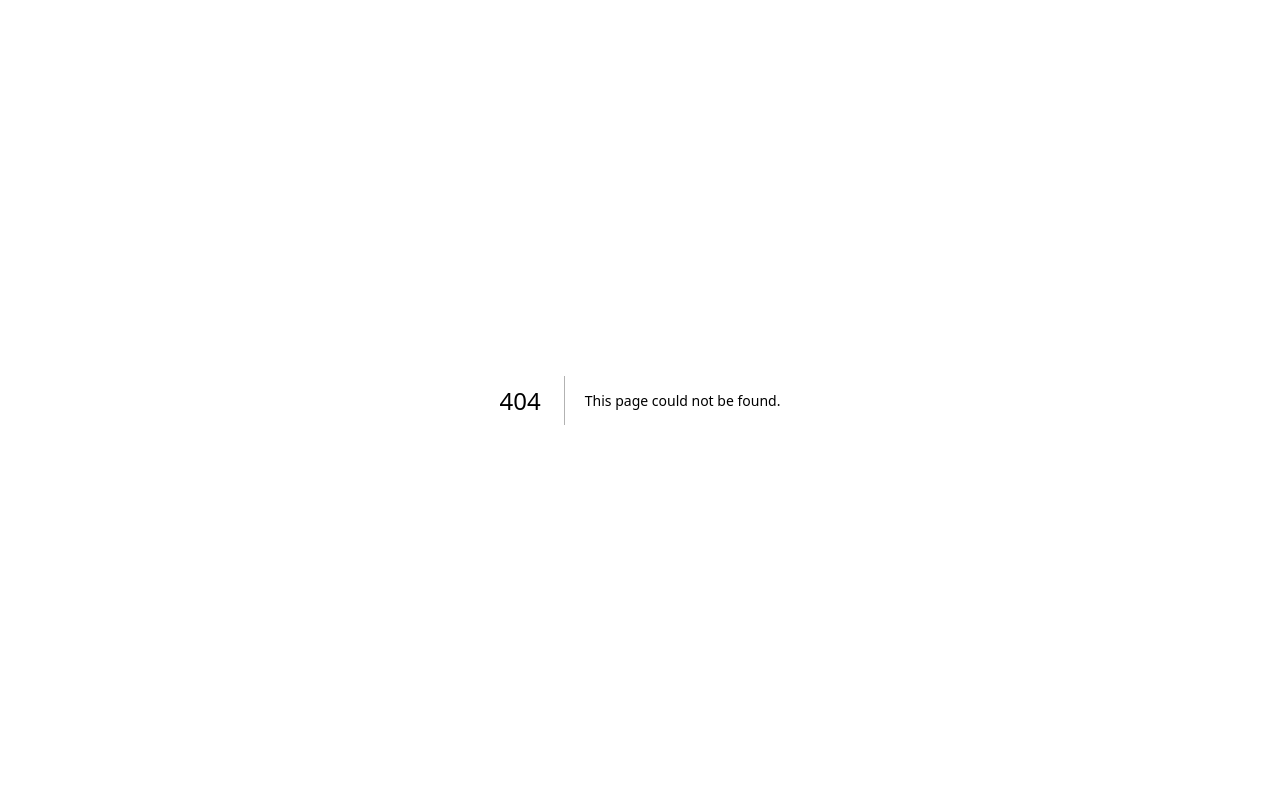
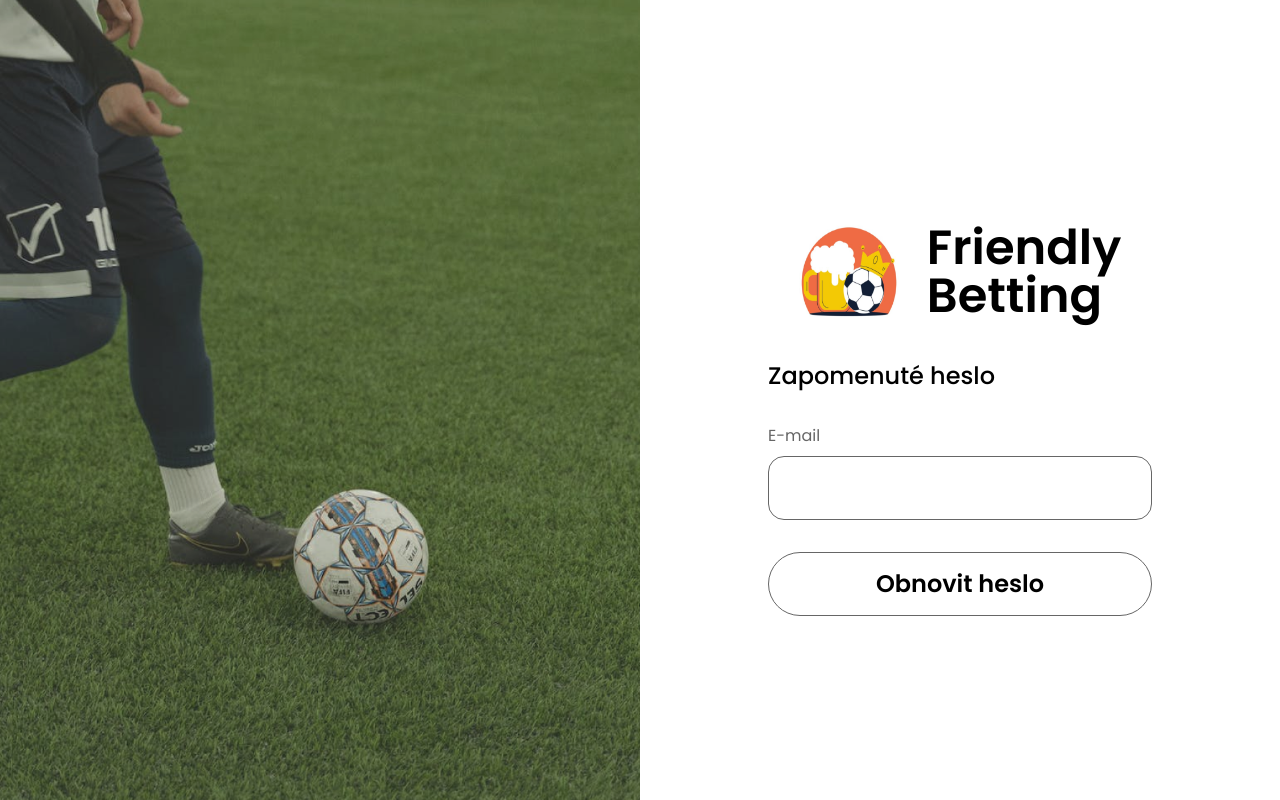
Before and after one commit to prikryla/friendly_betting, a Next.js app in the folder frontend/: page /forgotPassword in a window 1280 px wide. Before the commit this address had no page. Built offline with nearby package versions, Linux system fonts and the light colour scheme.

Commit message:
create forgot password page

```diff
--- /dev/null
+++ b/frontend/src/app/components/ForgotPasswordComponents/forgotpassword.tsx
@@ -0,0 +1,43 @@
+"use client";
+import { useState } from "react";
+
+const ForgotPassword: React.FC = () => {
+  const [email, setEmail] = useState<string>("");
+  const handleChangeEmail = (
+    event: React.ChangeEvent<HTMLInputElement>
+  ): void => {
+    setEmail(event.target.value);
+  };
+
+  const handleSubmit = (): void => {
+    event?.preventDefault();
+    console.log(email);
+  };
+
+  return (
+    <div className="flex flex-col gap-8">
+      <h1 className="text-2xl font-medium">Zapomenuté heslo</h1>
+      <form className="flex flex-col gap-8" onSubmit={handleSubmit}>
+        <label htmlFor={email} className="flex flex-col gap-2 text-line">
+          E-mail
+          <input
+            name="email"
+            value={email}
+            type="email"
+            onChange={handleChangeEmail}
+            required
+            className="w-80 lg:w-96 h-16 border rounded-2xl text-base font-normal border-line indent-5 "
+          />
+        </label>
+        <button
+          type="submit"
+          className="w-80 lg:w-96 h-16 border rounded-full text-2xl font-semibold border-line cursor-pointer"
+        >
+          Obnovit heslo
+        </button>
+      </form>
+    </div>
+  );
+};
+
+export default ForgotPassword;
--- /dev/null
+++ b/frontend/src/app/forgotPassword/page.tsx
@@ -0,0 +1,23 @@
+import { Metadata } from "next";
+import Logo from "../components/HomeComponents/Logo/logo";
+import LandingImage from "../components/landingimage";
+import ForgotPassword from "../components/ForgotPasswordComponents/forgotpassword";
+
+export const metadata: Metadata = {
+  title: "Forgot Password | Friendly Betting",
+};
+const ForgotPasswordPage = () => {
+  return (
+    <main className="flex justify-center">
+      <div className="w-1/2 hidden sm:hidden md:block h-screen">
+        <LandingImage />
+      </div>
+      <div className="w-full sm:w-1/2 flex flex-col justify-center items-center gap-10 max-h-100">
+        <Logo />
+        <ForgotPassword />
+      </div>
+    </main>
+  );
+};
+
+export default ForgotPasswordPage;
```
